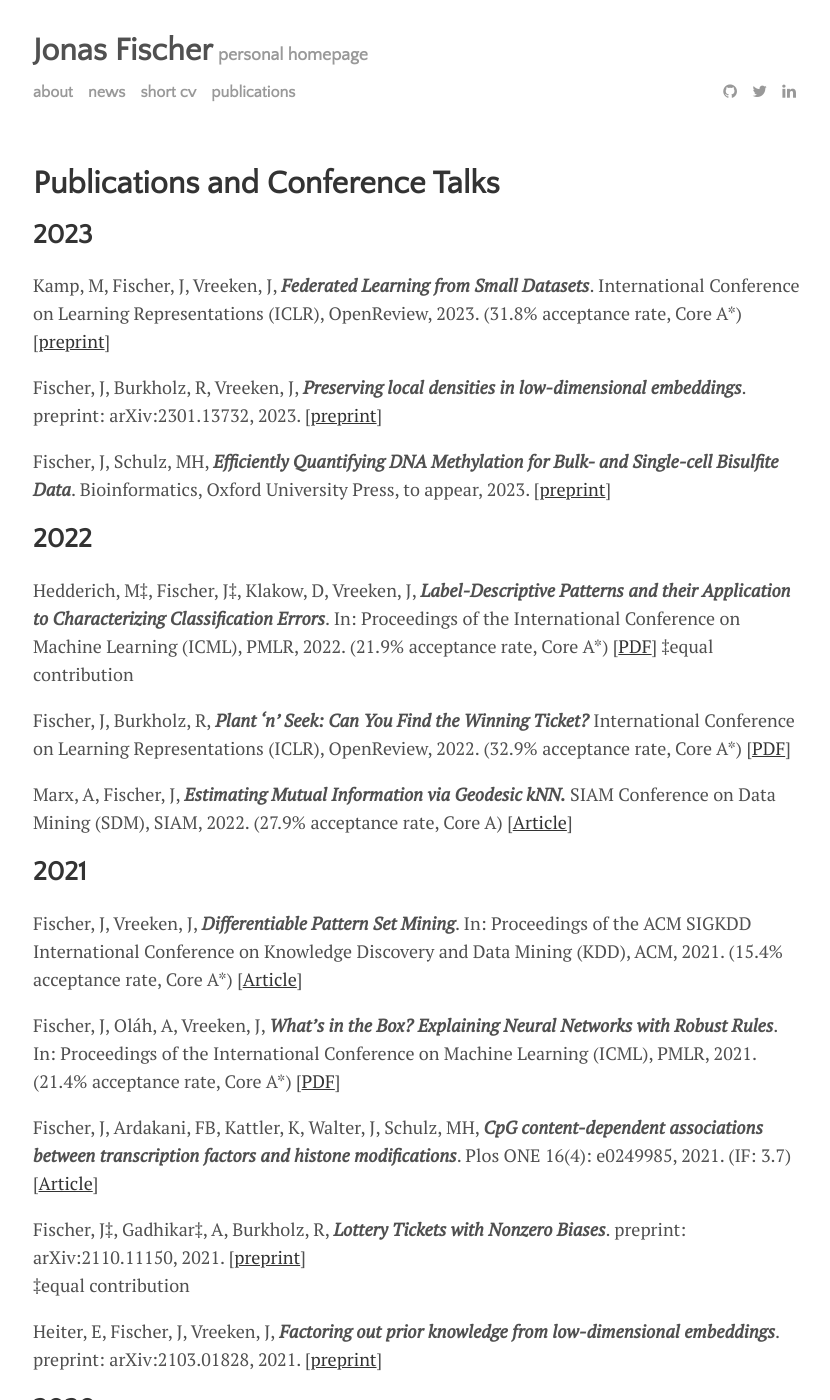
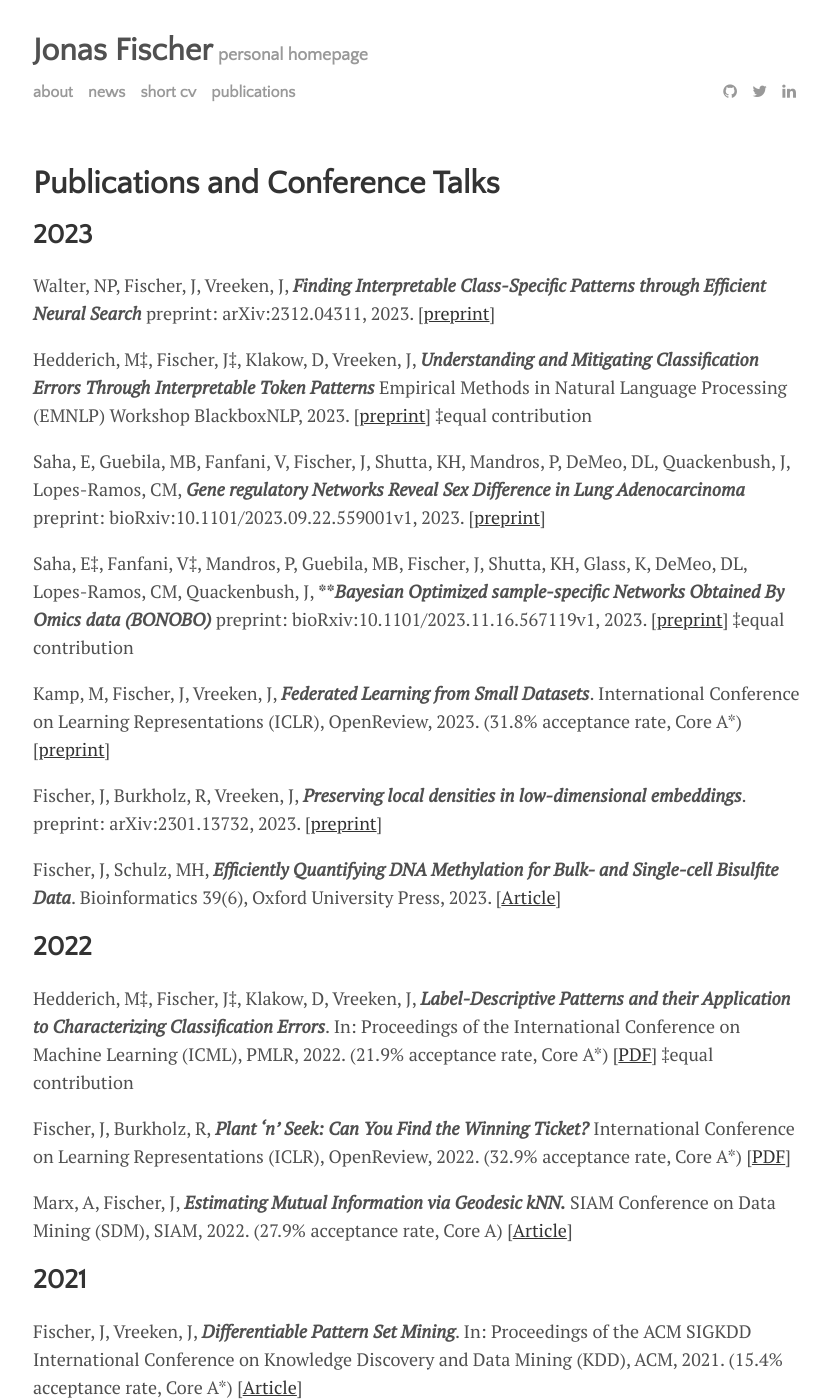
Before and after one commit to FischerJo/FischerJo.github.io, a Jekyll site: the page built from menu/publications.md, in a window 1280 px wide and 1400 px high. Shown: the whole window, without its empty margins (223-1053 px from the left). Built offline with Jekyll 4.4.1, drawn with Linux system fonts in a browser that asks for light colours.

Commit message:
Updated publications 12/8/23

```diff
--- a/menu/publications.md
+++ b/menu/publications.md
@@ -6,11 +6,21 @@ permalink: /publications
 
 ## 2023
 
+Walter, NP, Fischer, J, Vreeken, J, ***Finding Interpretable Class-Specific Patterns through Efficient Neural Search*** preprint: arXiv:2312.04311, 2023. \[[preprint](https://arxiv.org/abs/2312.04311)\]
+
+Hedderich, M‡, Fischer, J‡, Klakow, D, Vreeken, J, ***Understanding and Mitigating Classification Errors Through Interpretable Token Patterns*** Empirical Methods in Natural Language Processing (EMNLP) Workshop BlackboxNLP, 2023. \[[preprint](https://arxiv.org/abs/2311.10920)\]
+‡equal contribution
+
+Saha, E, Guebila, MB, Fanfani, V, Fischer, J, Shutta, KH, Mandros, P, DeMeo, DL, Quackenbush, J, Lopes-Ramos, CM, ***Gene regulatory Networks Reveal Sex Difference in Lung Adenocarcinoma*** preprint: bioRxiv:10.1101/2023.09.22.559001v1, 2023. \[[preprint](https://www.biorxiv.org/content/10.1101/2023.09.22.559001v1)\]
+
+Saha, E‡, Fanfani, V‡, Mandros, P, Guebila, MB, Fischer, J, Shutta, KH, Glass, K, DeMeo, DL, Lopes-Ramos, CM, Quackenbush, J, *****Bayesian Optimized sample-specific Networks Obtained By Omics data (BONOBO)*** preprint: bioRxiv:10.1101/2023.11.16.567119v1, 2023. \[[preprint](https://www.biorxiv.org/content/10.1101/2023.11.16.567119v1)\]
+‡equal contribution
+
 Kamp, M, Fischer, J, Vreeken, J, ***Federated Learning from Small Datasets***. International Conference on Learning Representations (ICLR), OpenReview, 2023. (31.8% acceptance rate, Core A*) \[[preprint](https://arxiv.org/abs/2110.03469)\]
 
 Fischer, J, Burkholz, R, Vreeken, J, ***Preserving local densities in low-dimensional embeddings***. preprint: arXiv:2301.13732, 2023.  \[[preprint](https://arxiv.org/abs/2301.13732)\]
 
-Fischer, J, Schulz, MH, ***Efficiently Quantifying DNA Methylation for Bulk- and Single-cell Bisulfite Data***. Bioinformatics, Oxford University Press, to appear, 2023.  \[[preprint](https://www.biorxiv.org/content/10.1101/2023.01.27.525734v1)\]
+Fischer, J, Schulz, MH, ***Efficiently Quantifying DNA Methylation for Bulk- and Single-cell Bisulfite Data***. Bioinformatics 39(6), Oxford University Press, 2023.  \[[Article](https://academic.oup.com/bioinformatics/article/39/6/btad386/7199582)\]
 
 ## 2022
 
```
